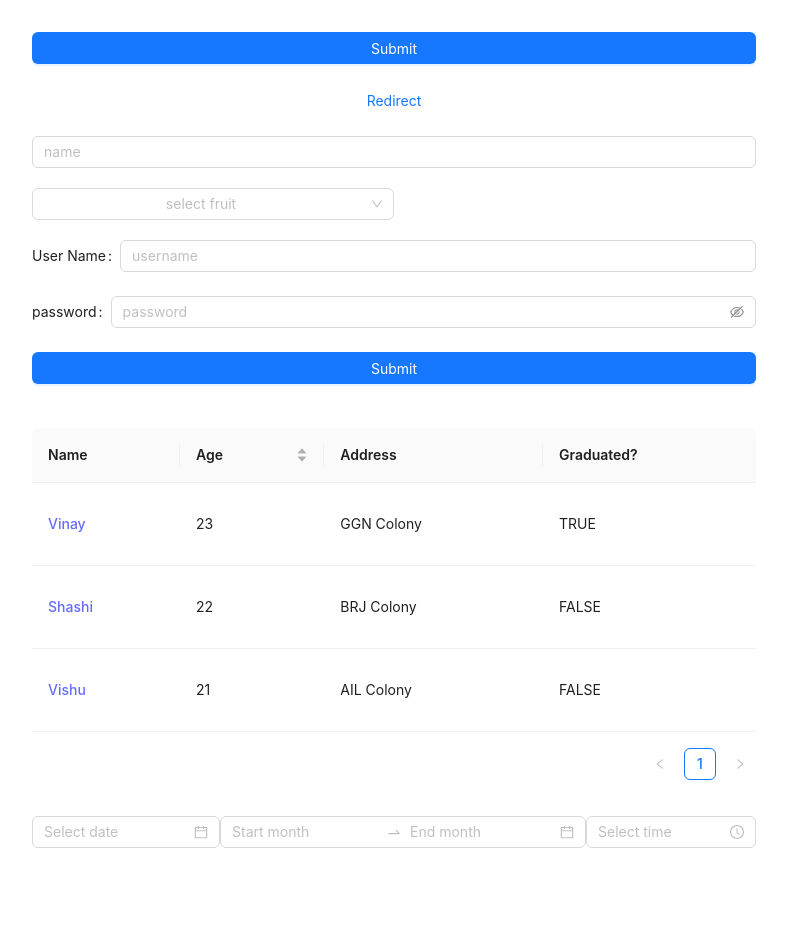
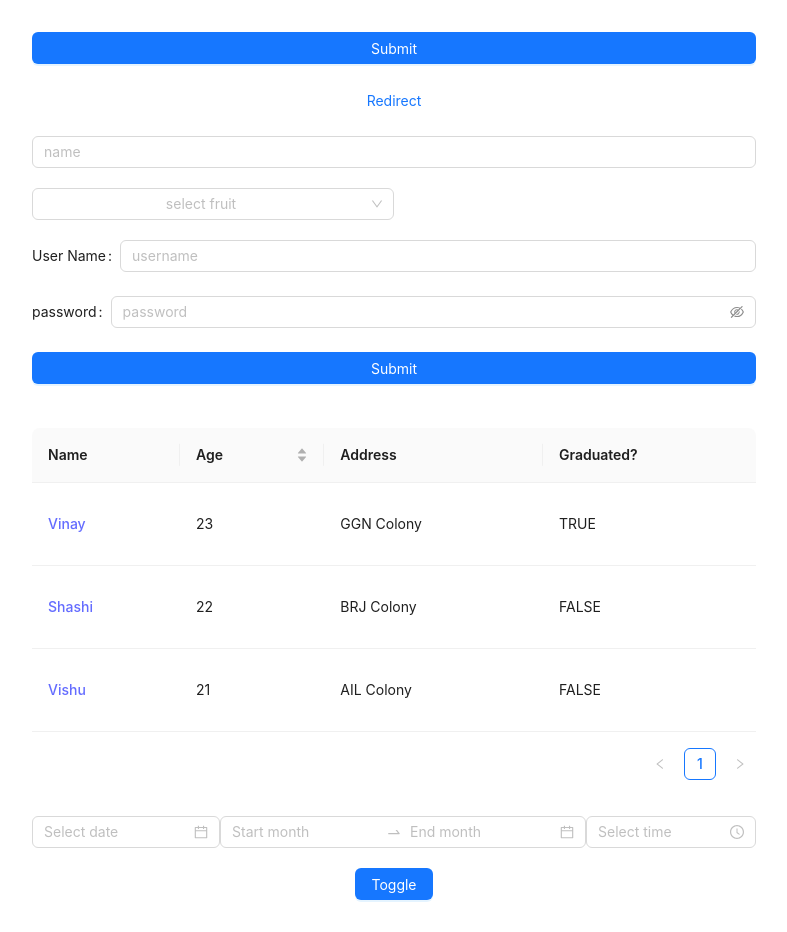
Before and after one commit to Shashi5657/ANTD_framework, a React (Vite) app: page / in a window 1280 px wide. Shown: the whole page, without its empty margins (246-1033 px from the left). Before the commit the page ends 880 px from the top, so only its background shows below. Built offline with nearby package versions, Linux system fonts and the light colour scheme.

Commit message:
inputs, buttons, forms, table ,date ,time ,loading

```diff
--- a/src/App.jsx
+++ b/src/App.jsx
@@ -3,6 +3,7 @@ import "./App.css";
 import FormPage from "./components/FormPage";
 import TableData from "./components/Table";
 import DateTimePicker from "./components/DateTimePicker";
+import Spinning from "./components/Spinning";
 
 function App() {
   const fruits = ["apple", "banana", "orange", "grapes"];
@@ -31,6 +32,7 @@ function App() {
       <FormPage />
       <TableData />
       <DateTimePicker />
+      <Spinning />
     </div>
   );
 }
--- /dev/null
+++ b/src/components/Spinning.jsx
@@ -0,0 +1,21 @@
+import { Button, Spin } from "antd";
+import { useState } from "react";
+
+const Spinning = () => {
+  const [loading, setLoading] = useState(false);
+  return (
+    <div>
+      <Spin spinning={loading}></Spin>
+      <Button
+        type="primary"
+        onClick={() => {
+          setLoading((prevLoading) => !prevLoading);
+        }}
+      >
+        Toggle
+      </Button>
+    </div>
+  );
+};
+
+export default Spinning;
```
